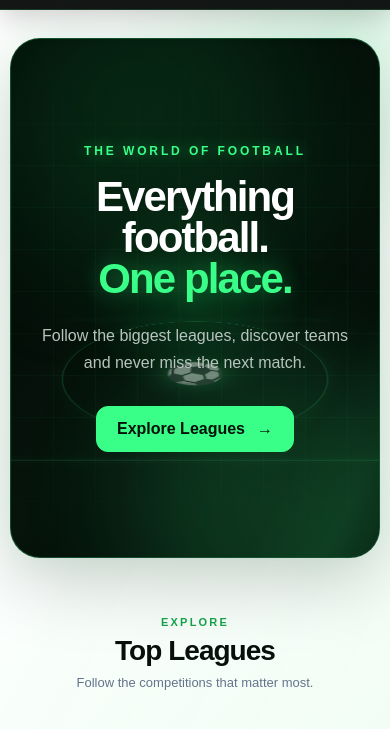
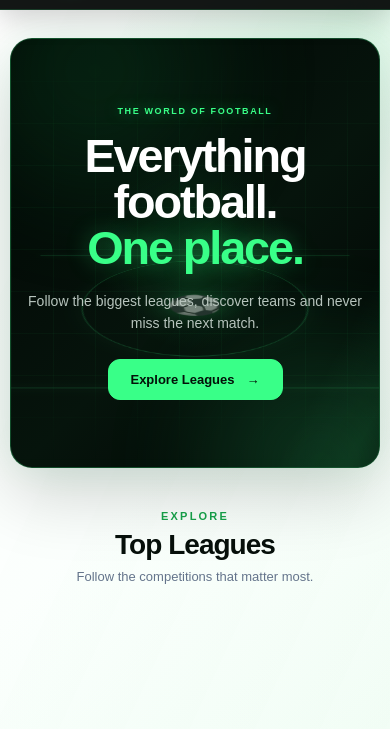
Before and after one commit to hadiswebpro/football-hub, a website built with webpack: page src/template.html in a window 390 px wide. Shown: the part 55-784 px from the top of the page. Built offline with nearby package versions, Linux system fonts and the light colour scheme; no server answers.

Commit message:
Make hero responsive

```diff
--- a/src/styles/responsive.css
+++ b/src/styles/responsive.css
@@ -37,12 +37,67 @@
         grid-template-columns: repeat(2, minmax(0, 1fr));
         gap: 18px;
     }
+
+    .hero {
+        min-height: 460px;
+        margin-bottom: 48px;
+    }
+
+    .hero__center-circle {
+        width: 220px;
+        height: 220px;
+    }
 }
 
 @media (max-width: 640px) {
-    #app {
-        width: calc(100% - 20px);
-        padding: 28px 0 45px;
+    .hero {
+        min-height: 430px;
+        margin-bottom: 42px;
+        border-radius: 22px;
+    }
+
+    .hero__content {
+        width: calc(100% - 28px);
+    }
+
+    .hero__eyebrow {
+        font-size: 9px;
+        letter-spacing: 0.18em;
+    }
+
+    .hero h1 {
+        font-size: clamp(38px, 12vw, 54px);
+    }
+
+    .hero__content p {
+        margin-top: 18px;
+        font-size: 14px;
+        line-height: 1.6;
+    }
+
+    .hero__button {
+        margin-top: 24px;
+        min-width: 175px;
+        padding: 12px 16px;
+        font-size: 13px;
+    }
+
+    .hero__pitch {
+        transform: perspective(600px) rotateX(58deg) scale(1.5);
+    }
+
+    .hero__center-circle {
+        width: 190px;
+        height: 190px;
+    }
+
+    .hero__ball {
+        font-size: 38px;
+    }
+
+    .hero__glow {
+        width: 200px;
+        height: 200px;
     }
 
     .leagues {
@@ -241,6 +296,18 @@
 }
 
 @media (max-width: 380px) {
+    .hero {
+        min-height: 400px;
+    }
+
+    .hero h1 {
+        font-size: 36px;
+    }
+
+    .hero__content p {
+        font-size: 13px;
+    }
+
     .league-card {
         min-height: 250px;
         padding: 13px;
@@ -254,8 +321,6 @@
     .league-info h3 {
         font-size: 14px;
     }
-
-
 }
 
 @keyframes menuDrop {
```
